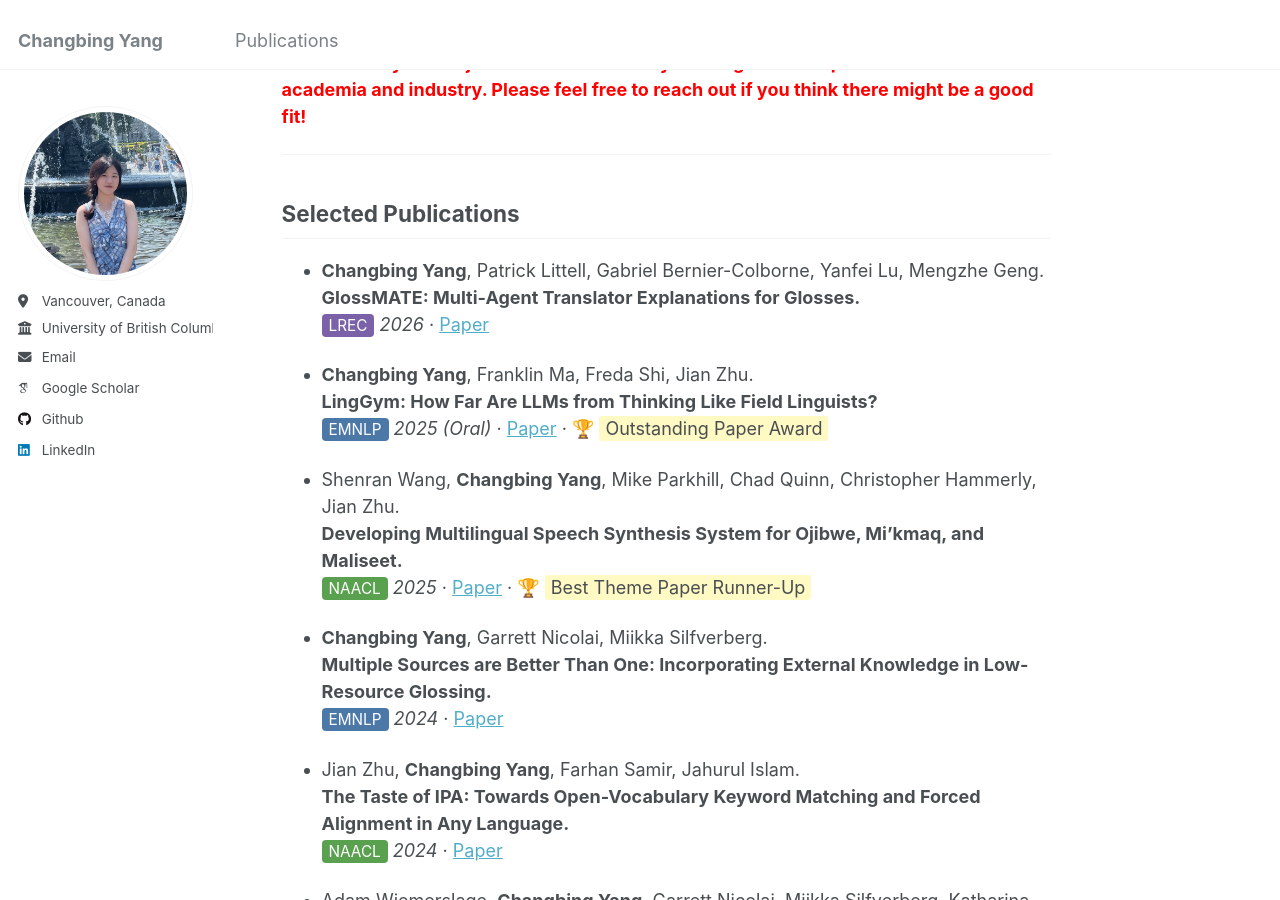
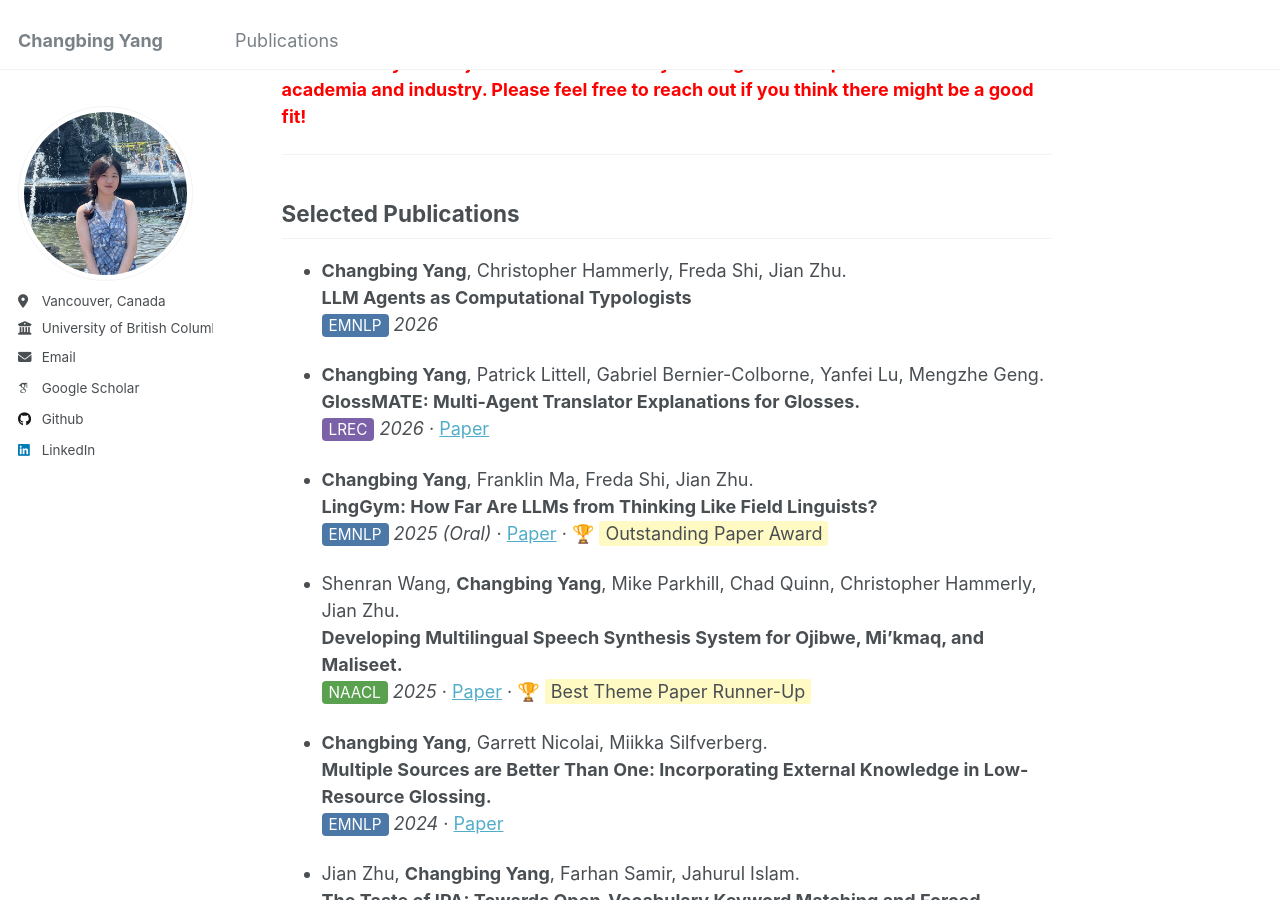
Before and after one commit to changbingY/changbingY.github.io, a Jekyll site: the page built from _pages/about.md, in a window 1280 px wide and 900 px high, scrolled down 645 px. Built offline with Jekyll 4.4.1, drawn with Linux system fonts in a browser that asks for light colours; some web fonts are replaced.

Commit message:
Update about.md

```diff
--- a/_pages/about.md
+++ b/_pages/about.md
@@ -24,6 +24,9 @@ My research lies at the intersection of language and AI, with a focus on multili
 
 ---
 ## Selected Publications
+- **Changbing Yang**, Christopher Hammerly, Freda Shi, Jian Zhu.
+  **LLM Agents as Computational Typologists**
+  <span style="background-color:#4C78A8;color:white;padding:2px 7px;border-radius:4px;font-size:0.85em;">EMNLP</span> *2026*
 
 - **Changbing Yang**, Patrick Littell, Gabriel Bernier-Colborne, Yanfei Lu, Mengzhe Geng.
   **GlossMATE: Multi-Agent Translator Explanations for Glosses.**
```
